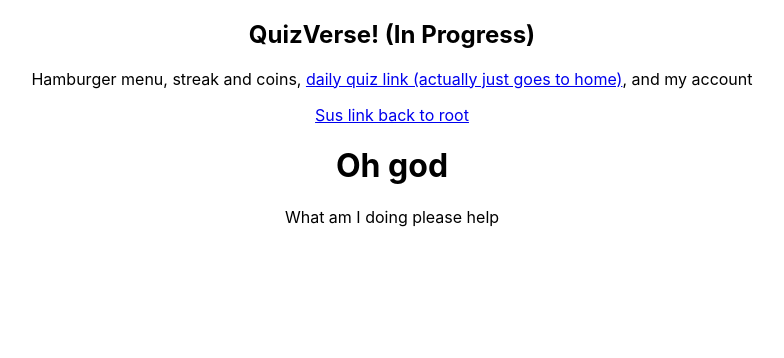
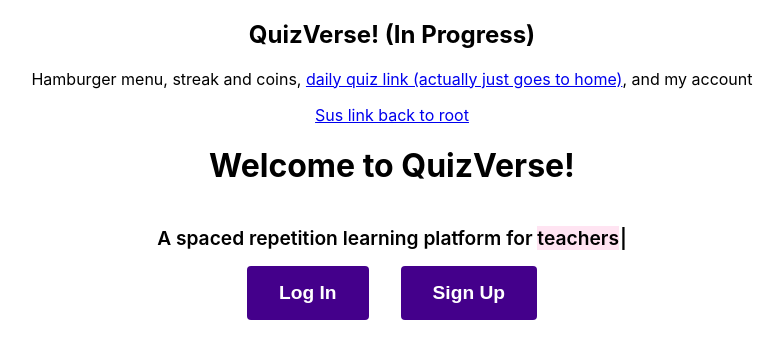
Before and after one commit to agiledev-students-spring2023/final-project-quizverse, a React (Create React App) app in the folder front-end/: page / in a window 1280 px wide. Shown: the top 358 px of the page, without its empty margins (248-1032 px from the left). Built offline with nearby package versions, Linux system fonts and the light colour scheme.

Commit message:
Renaming HomeScreen to Landing and adding Home route

```diff
--- a/front-end/src/App.js
+++ b/front-end/src/App.js
@@ -1,6 +1,7 @@
 import { Routes, Route } from 'react-router-dom'
 import './App.css'
 import Home from './components/Home/Home'
+import Landing from './components/Landing/Landing'
 import Layout from './components/Layout/Layout'
 
 const App = props => {
@@ -10,7 +11,7 @@ const App = props => {
         <Route path="/" element = {<Layout />} >
           <Route path="home" element = {<Home />} />
           {/* ADD YOUR ROUTES HERE */}
-          <Route index element={<Home />} />
+          <Route index element={<Landing />} />
         </ Route>
       </Routes>
     </>
--- a/front-end/src/components/Home/Home.js
+++ b/front-end/src/components/Home/Home.js
@@ -9,8 +9,8 @@ import './Home.css'
 const Home = props => {
   return (
     <>
-      <h1>Oh god</h1>
-      <p>What am I doing please help</p>
+      <h1>Home Screen!</h1>
+      <p>Welcome to QuizVerse!</p>
     </>
   )
 }
--- a/front-end/src/components/HomeScreen/HomeScreen.js
+++ b/front-end/src/components/Landing/Landing.js
@@ -1,15 +1,15 @@
 import React from 'react';
 import Typewriter from 'typewriter-effect';
-import styles from './HomeScreen.module.css';
+import styles from './Landing.module.css';
 
-function HomeScreen() {
+function Landing() {
   return (
-    <div className={styles.HomeScreenContainer}>
-      <div className={styles.HomeScreenHeader}>
+    <div className={styles.LandingContainer}>
+      <div className={styles.LandingHeader}>
         <h1>Welcome to QuizVerse!</h1>
-        <p className={styles.HomeScreenStaticSentence}>
+        <p className={styles.LandingStaticSentence}>
           A spaced repetition learning platform for{' '}
-          <span className={styles.HomeScreenTypewriter}>
+          <span className={styles.LandingTypewriter}>
             <Typewriter
               options={{
                 strings: [
@@ -21,13 +21,13 @@ function HomeScreen() {
                 ],
                 autoStart: true,
                 loop: true,
-                wrapperClassName: styles.HomeScreenTypewriterWord,
+                wrapperClassName: styles.LandingTypewriterWord,
               }}
             />
           </span>
         </p>
       </div>
-      <div className={styles.HomeScreenBody}>
+      <div className={styles.LandingBody}>
         <button className={styles.LogInButton}>Log In</button>
         <button className={styles.SignUpButton}>Sign Up</button>
       </div>
@@ -35,4 +35,4 @@ function HomeScreen() {
   );
 }
 
-export default HomeScreen;
+export default Landing;
--- a/front-end/src/components/HomeScreen/HomeScreen.module.css
+++ b/front-end/src/components/Landing/Landing.module.css
@@ -1,19 +1,19 @@
-.HomeScreenContainer {
+.LandingContainer {
     text-align: center;
   }
 
-.HomeScreenStaticSentence {
+.LandingStaticSentence {
   display: inline-block;
   font-size: 1.2rem;
   font-weight: 600;
   margin-bottom: 1rem;
 }
 
-.HomeScreenTypewriter {
+.LandingTypewriter {
   display: inline-block;
 }
 
-.HomeScreenTypewriterWord {
+.LandingTypewriterWord {
   background: #ffe4f2;
 }
 
```
